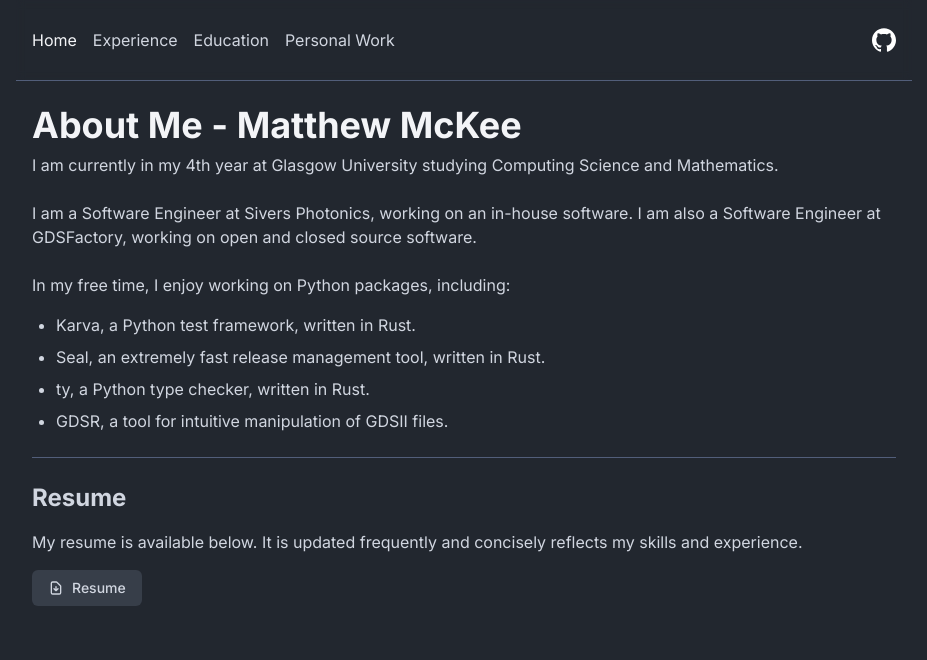
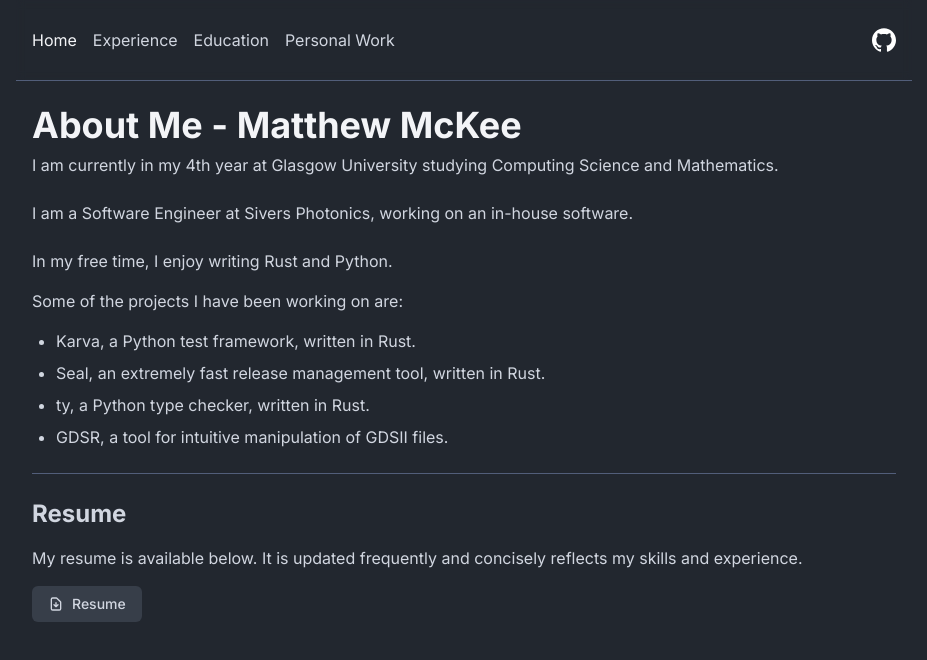
Before and after one commit to MatthewMckee4/MatthewMckee4, a Next.js app: page / in a window 1280 px wide. Shown: the top 660 px of the page, without its empty margins (176-1103 px from the left). Built offline with nearby package versions, Linux system fonts and the light colour scheme; a small style sheet from the web is missing.

Commit message:
Update home page

```diff
--- a/src/app/page.tsx
+++ b/src/app/page.tsx
@@ -10,15 +10,12 @@
                 </p>
 
                 <p>
-                    I am a Software Engineer at Sivers Photonics, working on an in-house software. I
-                    am also a Software Engineer at GDSFactory, working on open and closed source
-                    software.
+                    I am a Software Engineer at Sivers Photonics, working on an in-house software.
                 </p>
 
                 <div>
-                    <p className="mb-4">
-                        In my free time, I enjoy working on Python packages, including:
-                    </p>
+                    <p className="mb-4">In my free time, I enjoy writing Rust and Python.</p>
+                    <p className="mb-4">Some of the projects I have been working on are:</p>
                     <ul className="list-disc pl-6 space-y-2">
                         <li>Karva, a Python test framework, written in Rust.</li>
                         <li>Seal, an extremely fast release management tool, written in Rust.</li>
```
